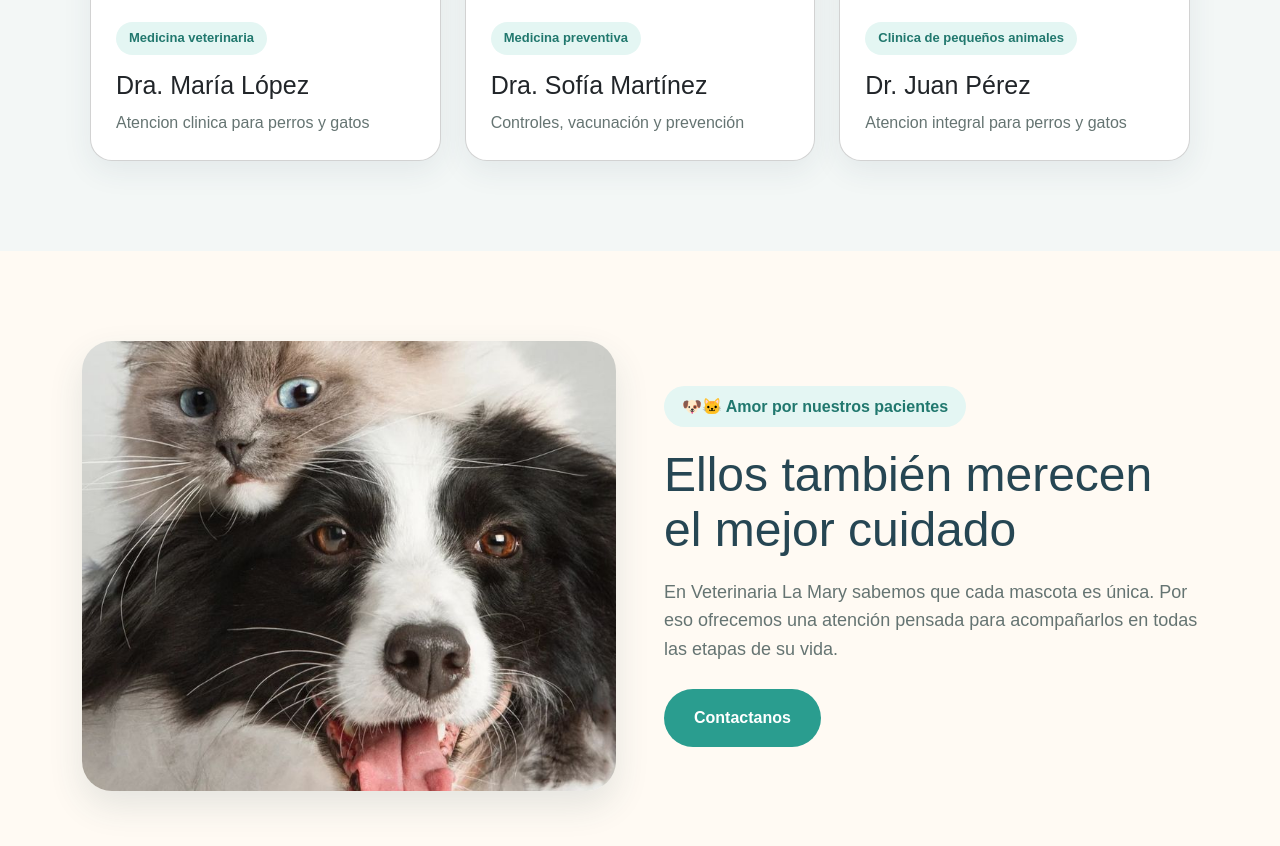
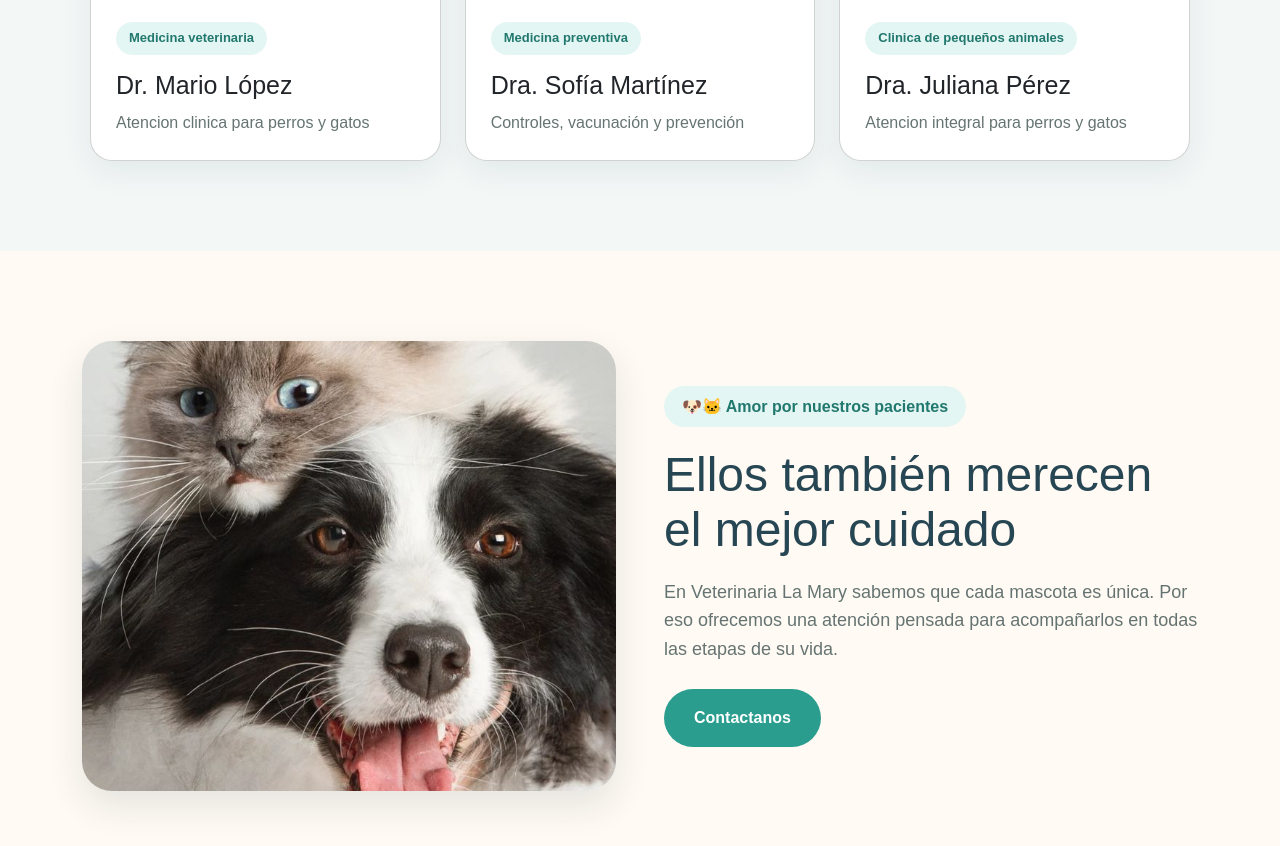
Before and after one commit to Carlos-adan/veterinaria-la-mary, a website: page index.html in a window 1280 px wide. Shown: the part 2099-2945 px from the top of the page. Drawn offline with nearby package versions, Linux system fonts and the light colour scheme.

Commit message:
corrección de nombres de veterinarios

```diff
--- a/index.html
+++ b/index.html
@@ -159,7 +159,7 @@
                             <img src="veterinario1.jpg" class="card-img-top" alt="Profesional veterinario">
                             <div class="card-body">
                                 <span class="especialidad">Medicina veterinaria</span>
-                                <h3 class="card-title">Dra. María López</h3>
+                                <h3 class="card-title">Dr. Mario López</h3>
                                 <p class="card-text">Atencion clinica para perros y gatos</p>
                             </div>
                         </article>
@@ -181,7 +181,7 @@
                             <img src="veterinario3.jpg" class="card-img-top" alt="Profesional veterinario">
                             <div class="card-body">
                                 <span class="especialidad">Clinica de pequeños animales</span>
-                                <h3 class="card-title">Dr. Juan Pérez</h3>
+                                <h3 class="card-title">Dra. Juliana Pérez</h3>
                                 <p class="card-text">Atencion integral para perros y gatos</p>
                             </div>
                         </article>
```
